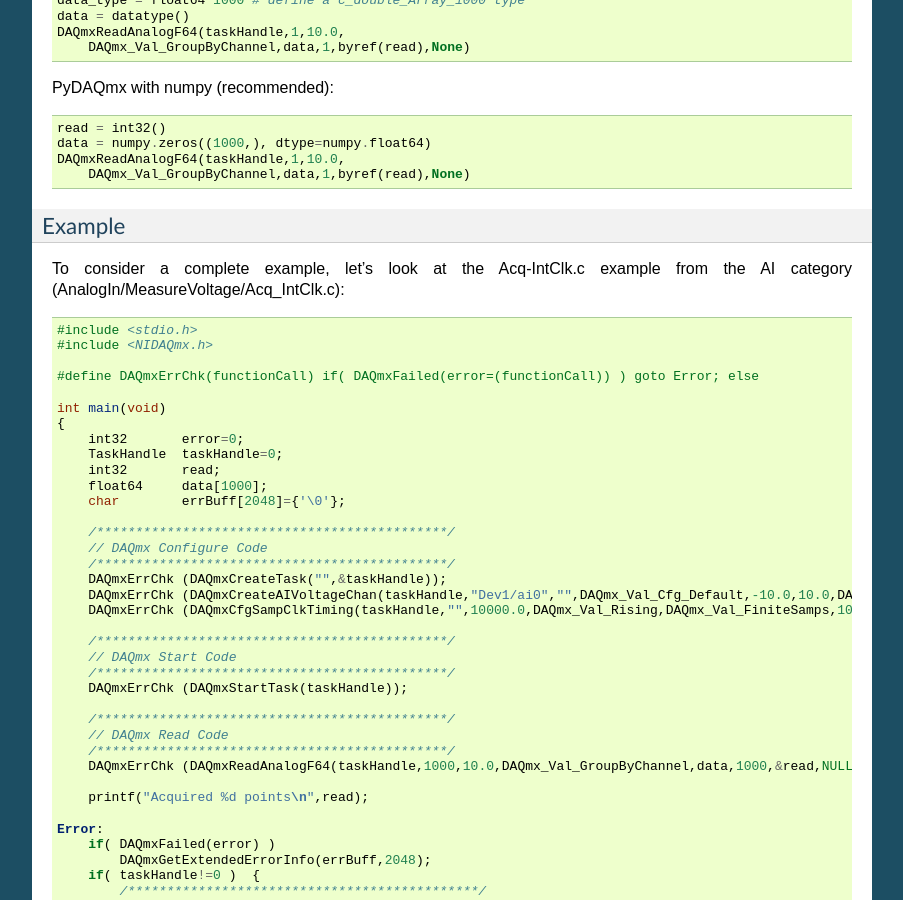
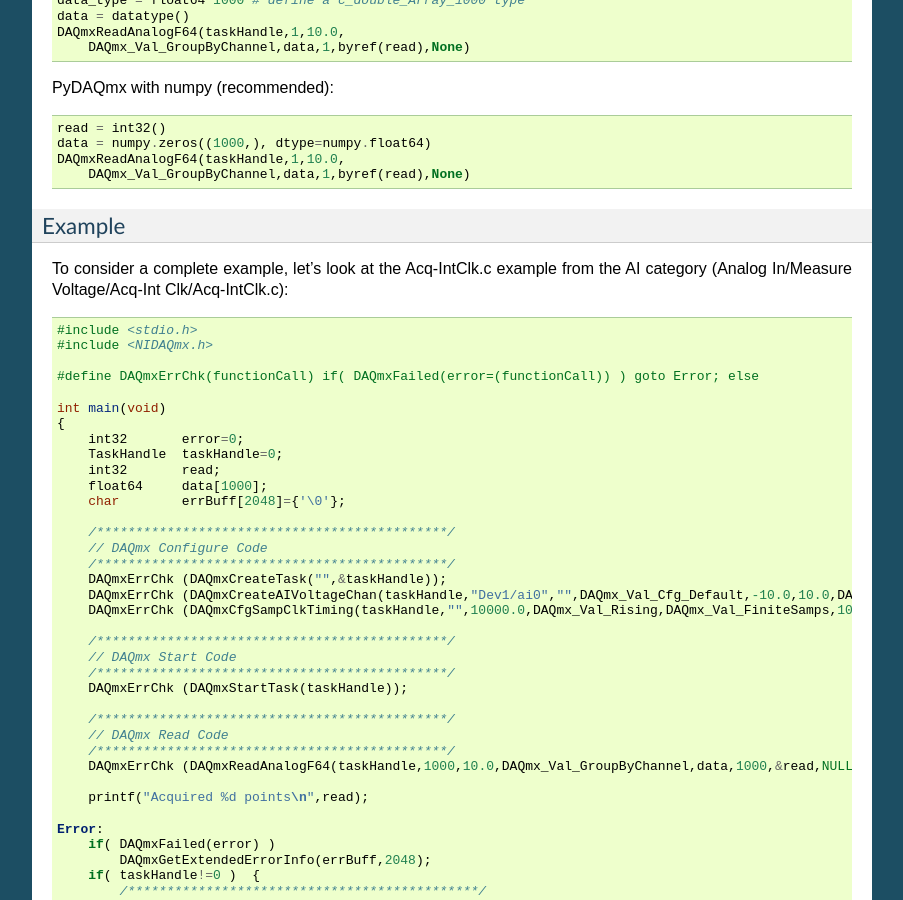
Before and after one commit to clade/PyDAQmx, a Sphinx documentation site: the page built from doc/usage.rst, in a window 1280 px wide and 900 px high, scrolled down 1349 px. Shown: the whole window, without its empty margins (198-1101 px from the left). Built offline with Sphinx 7.4.7, drawn with Linux system fonts in a browser that asks for light colours; formulas are drawn with MathJax 3.

Commit message:
Update path for NI Acq-IntClk.c example
This is the new path as of at least NI-DAQmx 9.9.5 (July 2012).

```diff
--- a/doc/usage.rst
+++ b/doc/usage.rst
@@ -89,7 +89,7 @@ Example
 =======
 
 To consider a complete example, let's look at the Acq-IntClk.c example from the
-AI category (AnalogIn/MeasureVoltage/Acq_IntClk.c):
+AI category (Analog In/Measure Voltage/Acq-Int Clk/Acq-IntClk.c):
 
 .. code-block:: c
 
```
